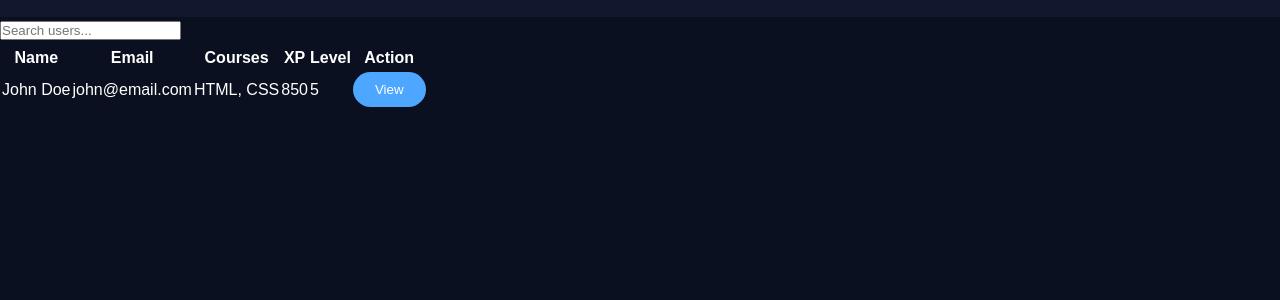
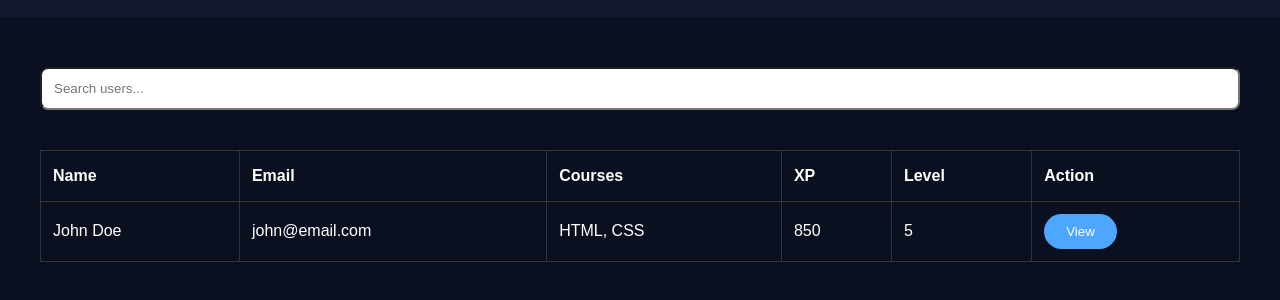
Before and after one commit to dobi10/EduBridge, a plain HTML site: page users.html in a window 1280 px wide. Shown: the part 74-374 px from the top of the page. Drawn offline with Linux system fonts and the light colour scheme.

Commit message:
Update style.css

```diff
--- a/style.css
+++ b/style.css
@@ -586,3 +586,34 @@
     border:none;
     margin-bottom:15px;
 }
+.admin-page{
+    padding:40px;
+}
+
+table{
+    width:100%;
+    border-collapse:collapse;
+    margin-top:20px;
+}
+
+table th,
+table td{
+    border:1px solid #333;
+    padding:12px;
+    text-align:left;
+}
+
+.stats{
+    display:grid;
+    grid-template-columns:repeat(auto-fit,minmax(220px,1fr));
+    gap:20px;
+    margin-bottom:30px;
+}
+
+input,
+select{
+    width:100%;
+    padding:12px;
+    margin:10px 0 20px;
+    border-radius:8px;
+}
```
